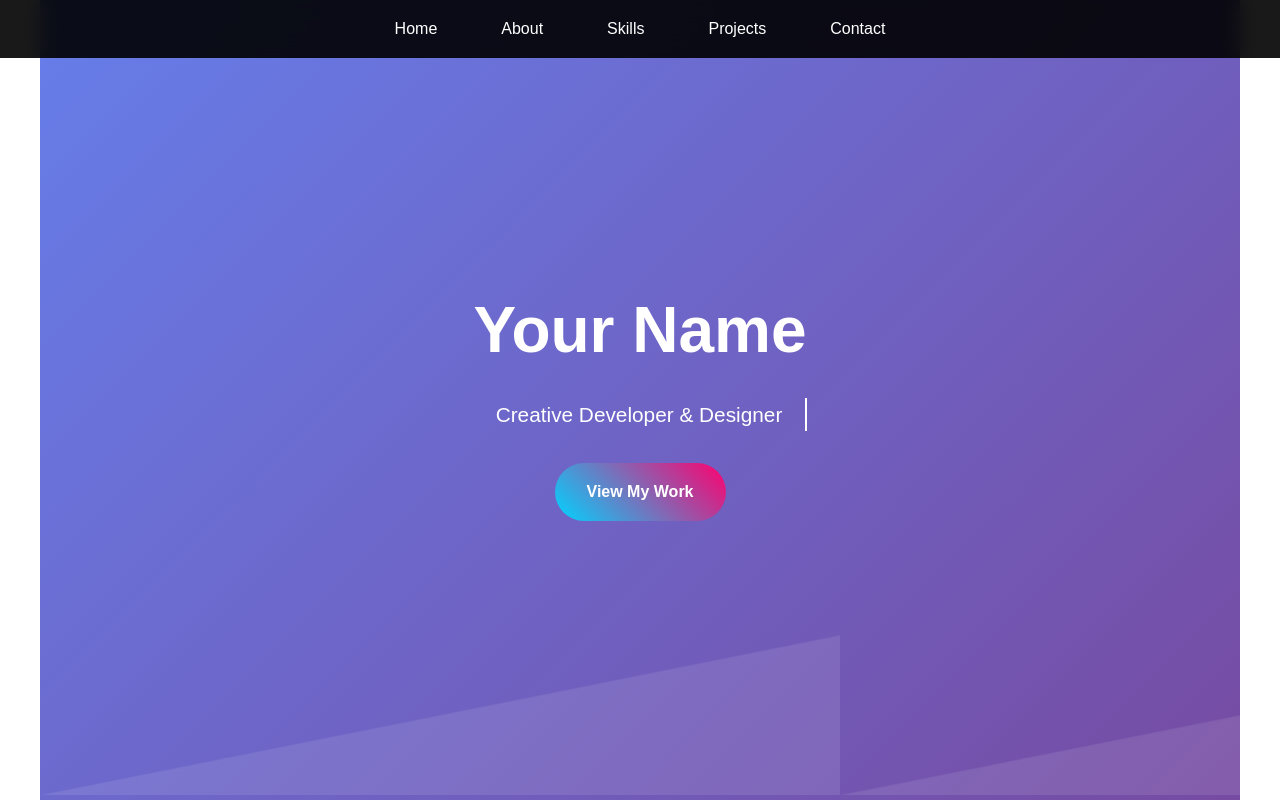
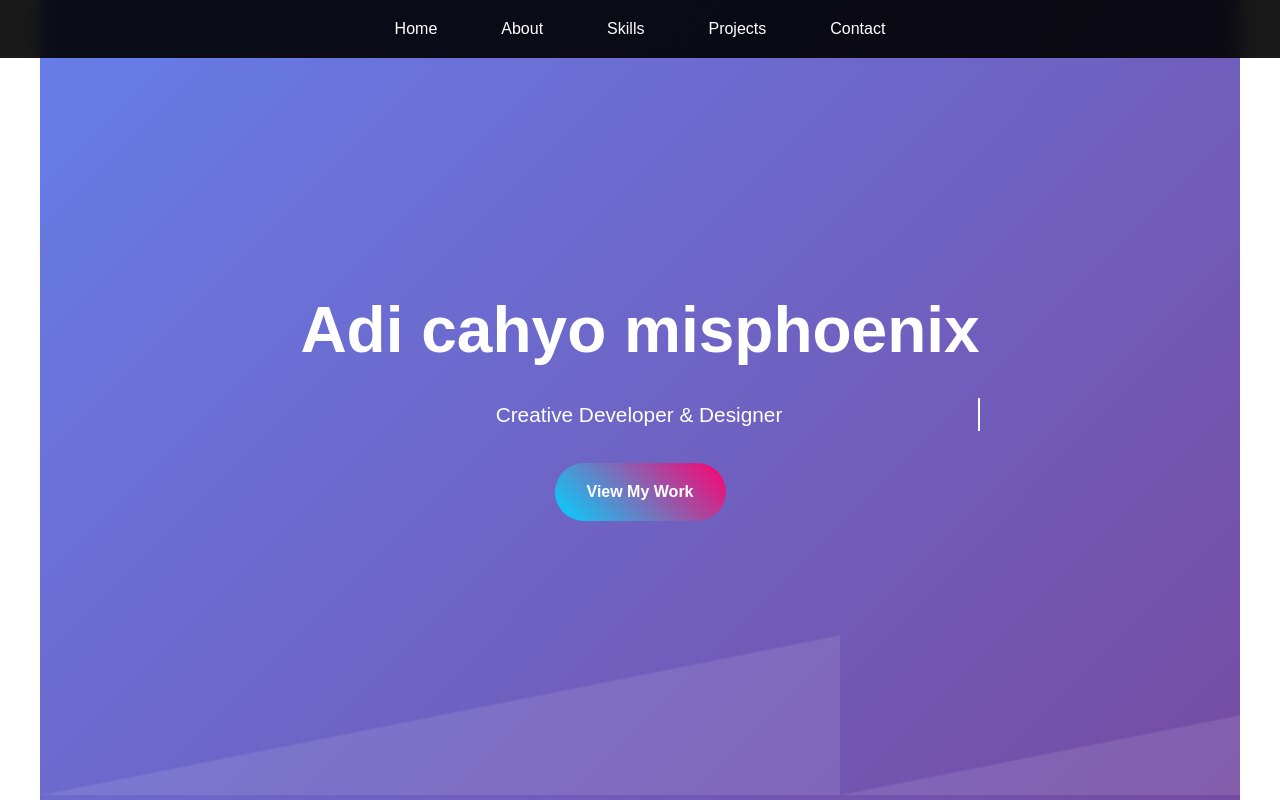
Before and after one commit to aaaaaakonma/Portofolio, a website: page index.html in a window 1280 px wide. Shown: the top 800 px of the page. Drawn offline with Linux system fonts and the light colour scheme.

Commit message:
Update index.html

```diff
--- a/index.html
+++ b/index.html
@@ -21,7 +21,7 @@
     <!-- Hero Section -->
     <section id="home" class="hero">
         <div class="hero-content">
-            <h1>Your Name</h1>
+            <h1>Adi cahyo misphoenix</h1>
             <p class="typing-text" id="typingText">Creative Developer & Designer</p>
             <a href="#projects" class="cta-button">View My Work</a>
         </div>
```
